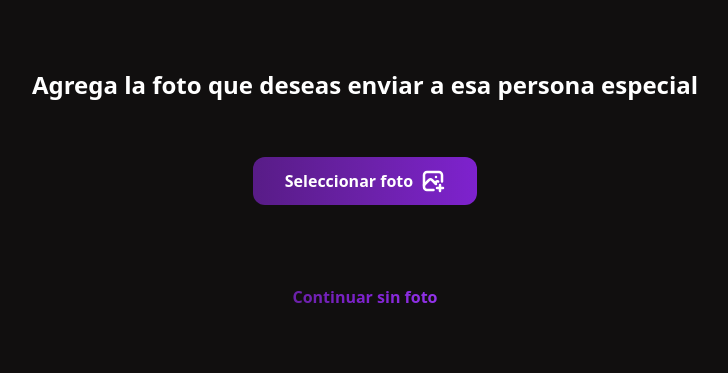
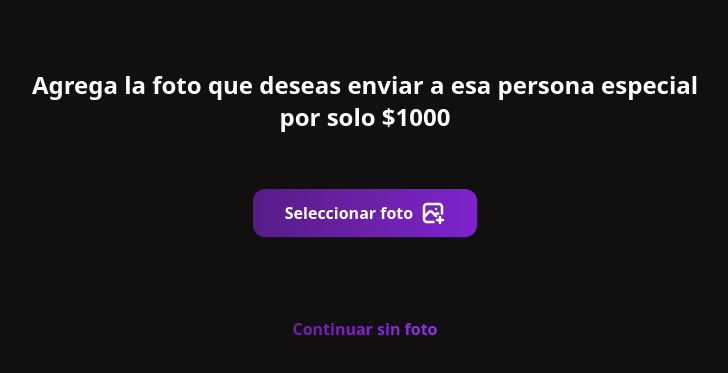
Before and after one commit to yeikobu/cuarto-detonao, an Astro site: page /photo in a window 1280 px wide. Shown: the part 187-560 px from the top of the page, without its empty margins (275-1003 px from the left). Built offline with nearby package versions, Linux system fonts and the light colour scheme; Astro itself is replaced by a stand-in of ours.

Commit message:
Se agrega valor de la promoción de la foto en la página de fotos

```diff
--- a/src/pages/photo.astro
+++ b/src/pages/photo.astro
@@ -11,7 +11,10 @@ import { addCartItem, cartItems } from "../stores/cartStore";
     <main class="flex flex-col w-full justify-center items-center text-center px-4 pt-20 space-y-10">
         <SectionContainer>
             <div class="flex flex-col items-center justify-center space-y-14">
-                <h2 class="text-2xl font-semibold">Agrega la foto que deseas enviar a esa persona especial</h2>
+                <div>
+                    <h2 class="text-2xl font-semibold">Agrega la foto que deseas enviar a esa persona especial</h2>
+                    <p class="text-2xl font-semibold">por solo $1000</p>
+                </div>
 
                 <div class="w-56 flex items-center justify-center gap-2 py-3 bg-gradient-to-r from-purple-900 via-purple-800 to-purple-700 rounded-xl font-bold">
                     <button id="uploadButton" class="">
```
